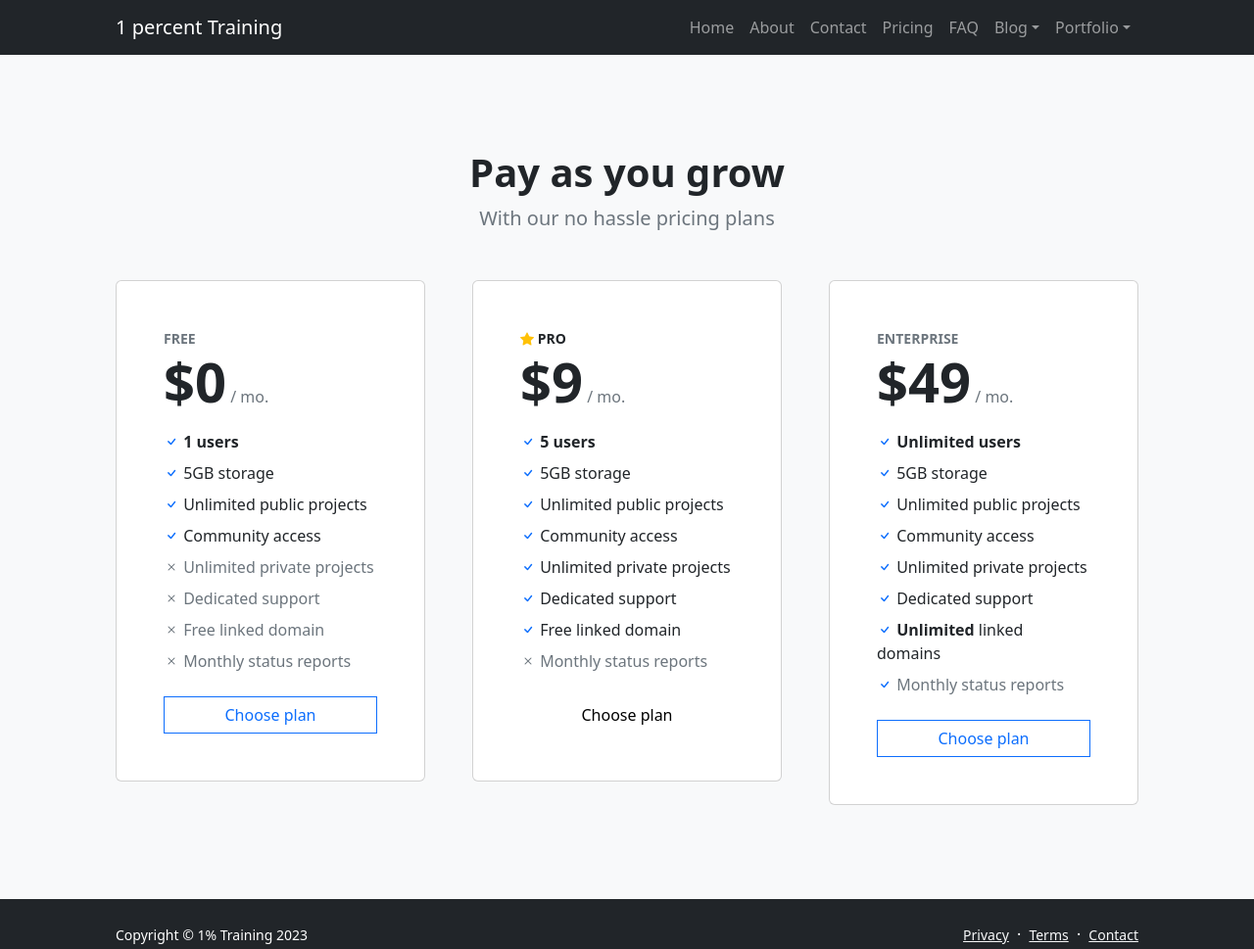
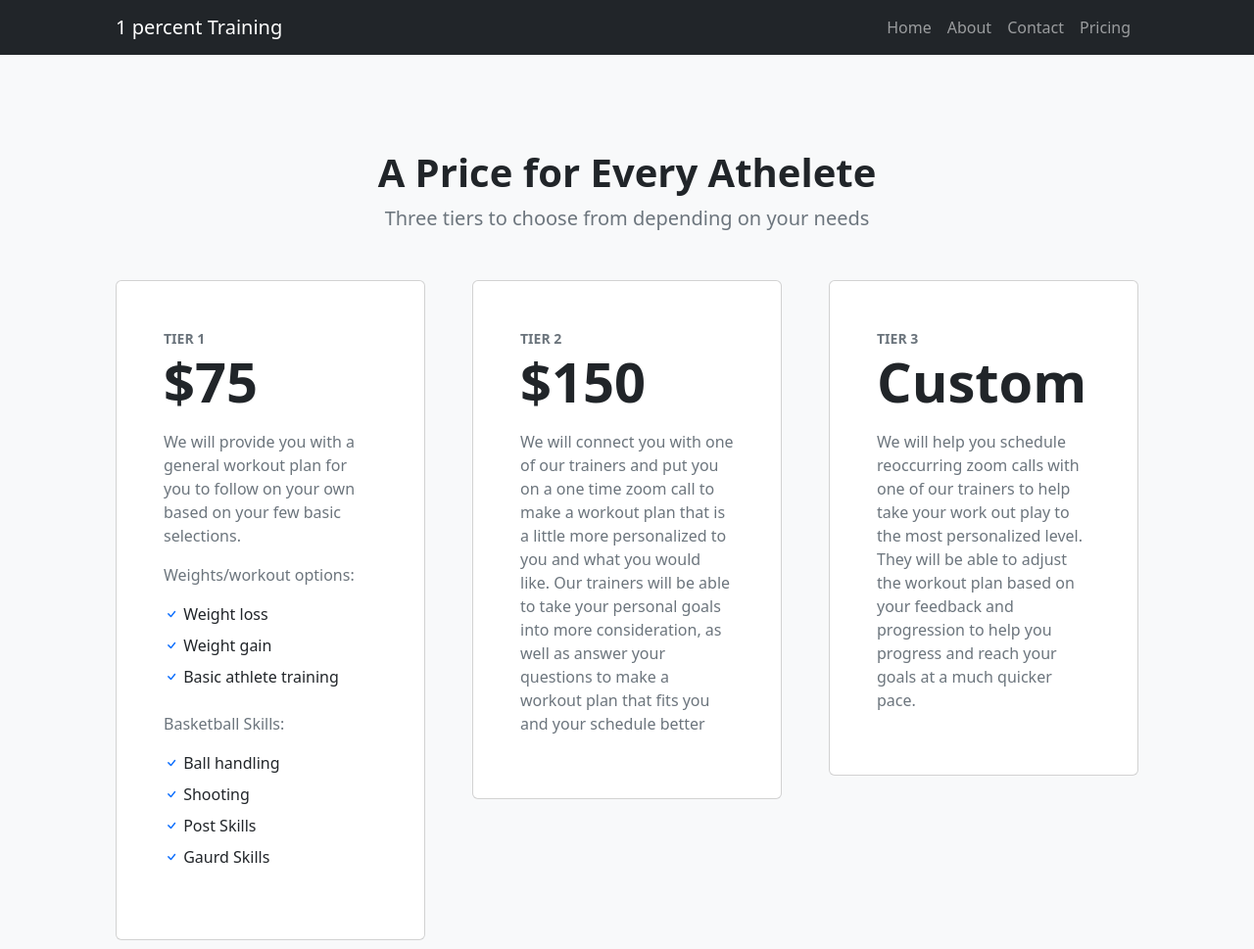
Before and after one commit to RoryDeken/1percent, a website: page pricing.html in a window 1280 px wide. Shown: the top 969 px of the page at 98% size. Drawn offline with nearby package versions, Linux system fonts and the light colour scheme.

Commit message:
updated copy

```diff
--- a/pricing.html
+++ b/pricing.html
@@ -1,16 +1,21 @@
 <!DOCTYPE html>
 <html lang="en">
-
   <head>
     <meta charset="utf-8" />
-    <meta name="viewport" content="width=device-width, initial-scale=1, shrink-to-fit=no" />
+    <meta
+      name="viewport"
+      content="width=device-width, initial-scale=1, shrink-to-fit=no"
+    />
     <meta name="description" content="" />
     <meta name="author" content="" />
     <title>1 Percent Training | Aim to get 1% better daily</title>
     <!-- Favicon-->
     <link rel="icon" type="image/x-icon" href="assets/favicon.ico" />
     <!-- Bootstrap icons-->
-    <link href="https://cdn.jsdelivr.net/npm/bootstrap-icons@1.5.0/font/bootstrap-icons.css" rel="stylesheet" />
+    <link
+      href="https://cdn.jsdelivr.net/npm/bootstrap-icons@1.5.0/font/bootstrap-icons.css"
+      rel="stylesheet"
+    />
     <!-- Core theme CSS (includes Bootstrap)-->
     <link href="css/styles.css" rel="stylesheet" />
     <link href="css/custom.css" rel="stylesheet" />
@@ -22,32 +27,30 @@
       <nav class="navbar navbar-expand-lg navbar-dark bg-dark">
         <div class="container px-5">
           <a class="navbar-brand" href="index.html">1 percent Training</a>
-                <button class="navbar-toggler" type="button" data-bs-toggle="collapse"
-                    data-bs-target="#navbarSupportedContent" aria-controls="navbarSupportedContent"
-                    aria-expanded="false" aria-label="Toggle navigation"><span
-                        class="navbar-toggler-icon"></span></button>
+          <button
+            class="navbar-toggler"
+            type="button"
+            data-bs-toggle="collapse"
+            data-bs-target="#navbarSupportedContent"
+            aria-controls="navbarSupportedContent"
+            aria-expanded="false"
+            aria-label="Toggle navigation"
+          >
+            <span class="navbar-toggler-icon"></span>
+          </button>
           <div class="collapse navbar-collapse" id="navbarSupportedContent">
             <ul class="navbar-nav ms-auto mb-2 mb-lg-0">
-                        <li class="nav-item"><a class="nav-link" href="index.html">Home</a></li>
-                        <li class="nav-item"><a class="nav-link" href="about.html">About</a></li>
-                        <li class="nav-item"><a class="nav-link" href="contact.html">Contact</a></li>
-                        <li class="nav-item"><a class="nav-link" href="pricing.html">Pricing</a></li>
-                        <li class="nav-item"><a class="nav-link" href="faq.html">FAQ</a></li>
-                        <li class="nav-item dropdown">
-                            <a class="nav-link dropdown-toggle" id="navbarDropdownBlog" href="#" role="button"
-                                data-bs-toggle="dropdown" aria-expanded="false">Blog</a>
-                            <ul class="dropdown-menu dropdown-menu-end" aria-labelledby="navbarDropdownBlog">
-                                <li><a class="dropdown-item" href="blog-home.html">Blog Home</a></li>
-                                <li><a class="dropdown-item" href="blog-post.html">Blog Post</a></li>
-                            </ul>
+              <li class="nav-item">
+                <a class="nav-link" href="index.html">Home</a>
               </li>
-                        <li class="nav-item dropdown">
-                            <a class="nav-link dropdown-toggle" id="navbarDropdownPortfolio" href="#" role="button"
-                                data-bs-toggle="dropdown" aria-expanded="false">Portfolio</a>
-                            <ul class="dropdown-menu dropdown-menu-end" aria-labelledby="navbarDropdownPortfolio">
-                                <li><a class="dropdown-item" href="portfolio-overview.html">Portfolio Overview</a></li>
-                                <li><a class="dropdown-item" href="portfolio-item.html">Portfolio Item</a></li>
-                            </ul>
+              <li class="nav-item">
+                <a class="nav-link" href="about.html">About</a>
+              </li>
+              <li class="nav-item">
+                <a class="nav-link" href="contact.html">Contact</a>
+              </li>
+              <li class="nav-item">
+                <a class="nav-link" href="pricing.html">Pricing</a>
               </li>
             </ul>
           </div>
@@ -57,152 +60,116 @@
       <section class="bg-light py-5">
         <div class="container px-5 my-5">
           <div class="text-center mb-5">
-                    <h1 class="fw-bolder">Pay as you grow</h1>
-                    <p class="lead fw-normal text-muted mb-0">With our no hassle pricing plans</p>
+            <h1 class="fw-bolder">A Price for Every Athelete</h1>
+            <p class="lead fw-normal text-muted mb-0">
+              Three tiers to choose from depending on your needs
+            </p>
           </div>
           <div class="row gx-5 justify-content-center">
-                    <!-- Pricing card free-->
             <div class="col-lg-6 col-xl-4">
               <div class="card mb-5 mb-xl-0">
                 <div class="card-body p-5">
-                                <div class="small text-uppercase fw-bold text-muted">Free</div>
+                  <div class="small text-uppercase fw-bold text-muted">
+                    Tier 1
+                  </div>
                   <div class="mb-3">
-                                    <span class="display-4 fw-bold">$0</span>
-                                    <span class="text-muted">/ mo.</span>
+                    <span class="display-4 fw-bold">$75</span>
                   </div>
+                  <div class="mb-3">
+                    <span class="text-muted"
+                      >We will provide you with a general workout plan for you
+                      to follow on your own based on your few basic
+                      selections.</span
+                    >
+                  </div>
+                  <div class="mb-3">
+                    <span class="text-muted">Weights/workout options:</span>
+                  </div>
+
                   <ul class="list-unstyled mb-4">
                     <li class="mb-2">
                       <i class="bi bi-check text-primary"></i>
-                                        <strong>1 users</strong>
+                      Weight loss
                     </li>
                     <li class="mb-2">
                       <i class="bi bi-check text-primary"></i>
-                                        5GB storage
+                      Weight gain
                     </li>
                     <li class="mb-2">
                       <i class="bi bi-check text-primary"></i>
-                                        Unlimited public projects
+                      Basic athlete training
+                    </li>
+                  </ul>
+
+                  <div class="mb-3">
+                    <span class="text-muted">Basketball Skills:</span>
+                  </div>
+
+                  <ul class="list-unstyled mb-4">
+                    <li class="mb-2">
+                      <i class="bi bi-check text-primary"></i>
+                      Ball handling
                     </li>
                     <li class="mb-2">
                       <i class="bi bi-check text-primary"></i>
-                                        Community access
+                      Shooting
                     </li>
-                                    <li class="mb-2 text-muted">
-                                        <i class="bi bi-x"></i>
-                                        Unlimited private projects
+                    <li class="mb-2">
+                      <i class="bi bi-check text-primary"></i>
+                      Post Skills
                     </li>
-                                    <li class="mb-2 text-muted">
-                                        <i class="bi bi-x"></i>
-                                        Dedicated support
-                                    </li>
-                                    <li class="mb-2 text-muted">
-                                        <i class="bi bi-x"></i>
-                                        Free linked domain
-                                    </li>
-                                    <li class="text-muted">
-                                        <i class="bi bi-x"></i>
-                                        Monthly status reports
+                    <li class="mb-2">
+                      <i class="bi bi-check text-primary"></i>
+                      Gaurd Skills
                     </li>
                   </ul>
-                                <div class="d-grid"><a class="btn btn-outline-primary" href="#!">Choose plan</a></div>
                 </div>
               </div>
             </div>
-                    <!-- Pricing card pro-->
+
             <div class="col-lg-6 col-xl-4">
               <div class="card mb-5 mb-xl-0">
                 <div class="card-body p-5">
-                                <div class="small text-uppercase fw-bold">
-                                    <i class="bi bi-star-fill text-warning"></i>
-                                    Pro
+                  <div class="small text-uppercase fw-bold text-muted">
+                    Tier 2
                   </div>
                   <div class="mb-3">
-                                    <span class="display-4 fw-bold">$9</span>
-                                    <span class="text-muted">/ mo.</span>
+                    <span class="display-4 fw-bold">$150</span>
                   </div>
-                                <ul class="list-unstyled mb-4">
-                                    <li class="mb-2">
-                                        <i class="bi bi-check text-primary"></i>
-                                        <strong>5 users</strong>
-                                    </li>
-                                    <li class="mb-2">
-                                        <i class="bi bi-check text-primary"></i>
-                                        5GB storage
-                                    </li>
-                                    <li class="mb-2">
-                                        <i class="bi bi-check text-primary"></i>
-                                        Unlimited public projects
-                                    </li>
-                                    <li class="mb-2">
-                                        <i class="bi bi-check text-primary"></i>
-                                        Community access
-                                    </li>
-                                    <li class="mb-2">
-                                        <i class="bi bi-check text-primary"></i>
-                                        Unlimited private projects
-                                    </li>
-                                    <li class="mb-2">
-                                        <i class="bi bi-check text-primary"></i>
-                                        Dedicated support
-                                    </li>
-                                    <li class="mb-2">
-                                        <i class="bi bi-check text-primary"></i>
-                                        Free linked domain
-                                    </li>
-                                    <li class="text-muted">
-                                        <i class="bi bi-x"></i>
-                                        Monthly status reports
-                                    </li>
-                                </ul>
-                                <div class="d-grid"><a class="btn btn-primary" href="#!">Choose plan</a></div>
+                  <div class="mb-3">
+                    <span class="text-muted"
+                      >We will connect you with one of our trainers and put you
+                      on a one time zoom call to make a workout plan that is a
+                      little more personalized to you and what you would like.
+                      Our trainers will be able to take your personal goals into
+                      more consideration, as well as answer your questions to
+                      make a workout plan that fits you and your schedule
+                      better</span
+                    >
                   </div>
                 </div>
               </div>
-                    <!-- Pricing card enterprise-->
+            </div>
+
             <div class="col-lg-6 col-xl-4">
-                        <div class="card">
+              <div class="card mb-5 mb-xl-0">
                 <div class="card-body p-5">
-                                <div class="small text-uppercase fw-bold text-muted">Enterprise</div>
+                  <div class="small text-uppercase fw-bold text-muted">
+                    Tier 3
+                  </div>
                   <div class="mb-3">
-                                    <span class="display-4 fw-bold">$49</span>
-                                    <span class="text-muted">/ mo.</span>
+                    <span class="display-4 fw-bold">Custom</span>
                   </div>
-                                <ul class="list-unstyled mb-4">
-                                    <li class="mb-2">
-                                        <i class="bi bi-check text-primary"></i>
-                                        <strong>Unlimited users</strong>
-                                    </li>
-                                    <li class="mb-2">
-                                        <i class="bi bi-check text-primary"></i>
-                                        5GB storage
-                                    </li>
-                                    <li class="mb-2">
-                                        <i class="bi bi-check text-primary"></i>
-                                        Unlimited public projects
-                                    </li>
-                                    <li class="mb-2">
-                                        <i class="bi bi-check text-primary"></i>
-                                        Community access
-                                    </li>
-                                    <li class="mb-2">
-                                        <i class="bi bi-check text-primary"></i>
-                                        Unlimited private projects
-                                    </li>
-                                    <li class="mb-2">
-                                        <i class="bi bi-check text-primary"></i>
-                                        Dedicated support
-                                    </li>
-                                    <li class="mb-2">
-                                        <i class="bi bi-check text-primary"></i>
-                                        <strong>Unlimited</strong>
-                                        linked domains
-                                    </li>
-                                    <li class="text-muted">
-                                        <i class="bi bi-check text-primary"></i>
-                                        Monthly status reports
-                                    </li>
-                                </ul>
-                                <div class="d-grid"><a class="btn btn-outline-primary" href="#!">Choose plan</a></div>
+                  <div class="mb-3">
+                    <span class="text-muted"
+                      >We will help you schedule reoccurring zoom calls with one
+                      of our trainers to help take your work out play to the
+                      most personalized level. They will be able to adjust the
+                      workout plan based on your feedback and progression to
+                      help you progress and reach your goals at a much quicker
+                      pace.</span
+                    >
+                  </div>
                 </div>
               </div>
             </div>
@@ -213,9 +180,13 @@
     <!-- Footer-->
     <footer class="bg-dark py-4 mt-auto">
       <div class="container px-5">
-            <div class="row align-items-center justify-content-between flex-column flex-sm-row">
+        <div
+          class="row align-items-center justify-content-between flex-column flex-sm-row"
+        >
           <div class="col-auto">
-                    <div class="small m-0 text-white">Copyright &copy; 1% Training 2023</div>
+            <div class="small m-0 text-white">
+              Copyright &copy; 1% Training 2023
+            </div>
           </div>
           <div class="col-auto">
             <a class="link-light small" href="#!">Privacy</a>
@@ -232,5 +203,4 @@
     <!-- Core theme JS-->
     <script src="js/scripts.js"></script>
   </body>
-
 </html>
```
Lines whose indentation alone changed are shown as unchanged.
